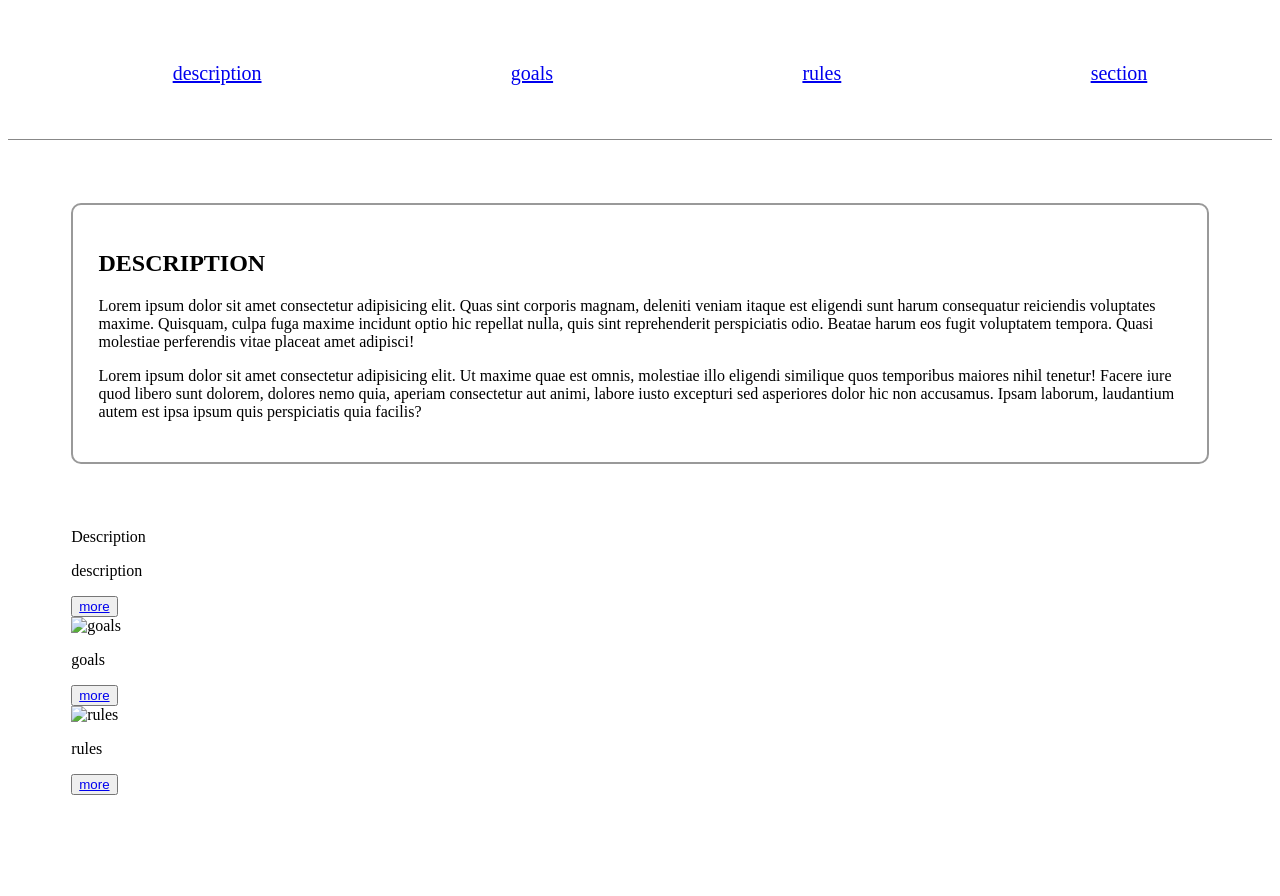
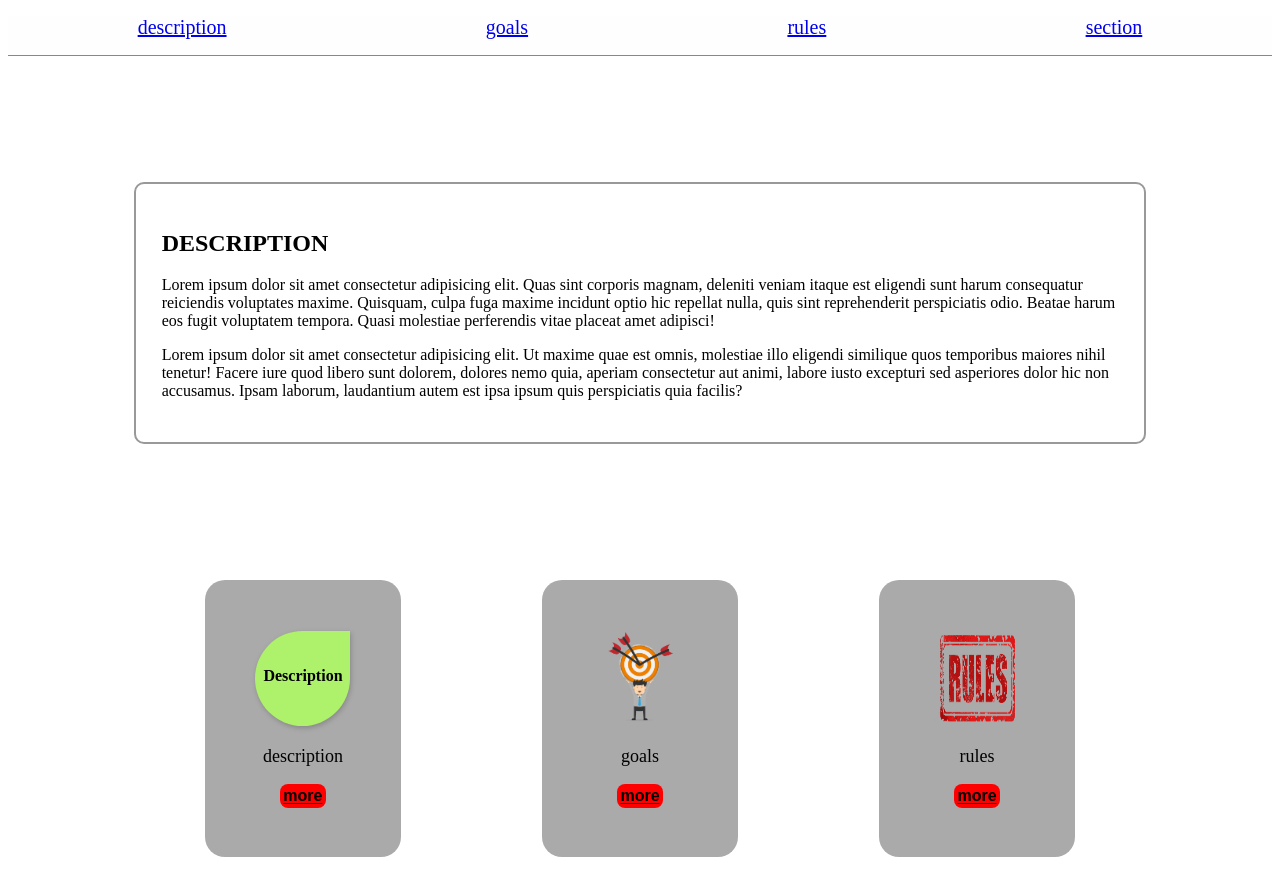
Before and after one commit to brn-rezai/Make-website-1, a plain HTML site: page index.html in a window 1280 px wide. Before the commit the page ends 858 px from the top, so only its background shows below. Drawn offline with Linux system fonts and the light colour scheme.

Commit message:
index.html complete

```diff
--- a/index.html
+++ b/index.html
@@ -30,21 +30,22 @@
             laudantium autem est ipsa ipsum quis perspiciatis quia facilis?</p>
     </section>
 
-    <section>
+    <section class="art">
         <article>
             <span>Description</span>
             <p>description</p>
-            <button><a href="#description">more</a></button>
+
+            <button> <a href="#description">more</a></button>
         </article>
         <article>
-            <img src="" alt="goals">
+            <img src="img/goals-clipart-transparent-10.png" alt="goals">
             <p>goals</p>
-            <button><a href="./goals.html">more</a></button>
+            <button> <a href="./goals.html">more</a></button>
         </article>
         <article>
-            <img src="" alt="rules">
+            <img src="img/rule-1752536_640.png" alt="rules">
             <p>rules</p>
-            <button><a href="./rules.html">more</a></button>
+            <button> <a href="./rules.html">more</a></button>
         </article>
     </section>
 
--- a/styles.css
+++ b/styles.css
@@ -5,8 +5,10 @@
 
 nav {
 
-    padding: 3% 0;
     border-bottom: 1px solid #888;
+    position: sticky;
+    top: 0px;
+    background-color: #fefefe;
 
 }
 
@@ -15,6 +17,8 @@ nav ul {
     flex-direction: row;
 
     justify-content: space-around;
+    flex-wrap: wrap;
+    padding: 0;
 }
 
 nav ul li {
@@ -25,7 +29,7 @@ nav ul li {
 
 section {
 
-    margin: 5%;
+    margin: 10%;
 
 }
 
@@ -34,3 +38,68 @@ section {
     border-radius: 10px;
     padding: 2%;
 }
+
+.art {
+    display: flex;
+    justify-content: space-around;
+    flex-wrap: wrap;
+}
+
+article {
+    background-color: #aaa;
+    border-radius: 20px;
+    display: flex;
+    flex-direction: column;
+    padding: 5%;
+    margin: 10px;
+}
+
+article span {
+
+    background-color: rgb(174, 241, 106);
+    width: 95px;
+    height: 95px;
+    padding: 36px 8px;
+    border-top-left-radius: 100%;
+    border-bottom-right-radius: 100%;
+    border-bottom-left-radius: 100%;
+    font-weight: 800;
+    box-shadow: 1px 2px 5px #888;
+}
+
+article img {
+    width: 95px;
+    height: 95px;
+}
+
+article p {
+    text-align: center;
+    margin: 20px 5px;
+    font-size: 18px;
+}
+
+article button {
+    border: none;
+    background-color: transparent;
+}
+
+article button a {
+    color: #000;
+    font-size: medium;
+    font-weight: 600;
+    background-color: red;
+    border-radius: 8px;
+    padding: 4%;
+    text-align: center;
+}
+
+@media (max-width:400px) {
+    h1 {
+        font-size: 20px;
+    }
+
+    .des {
+        height: 300px;
+        overflow: auto;
+    }
+}
```
Also changed, not shown: img/goals-clipart-transparent-10.png (added), img/rule-1752536_640.png (added).
